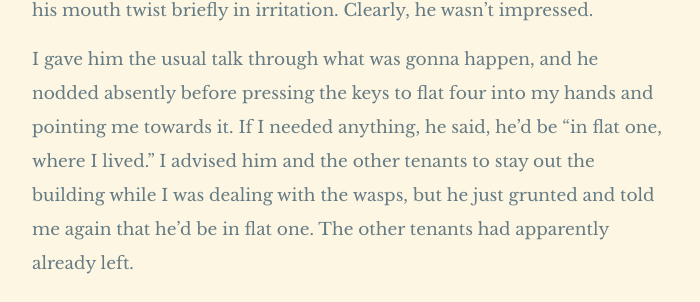
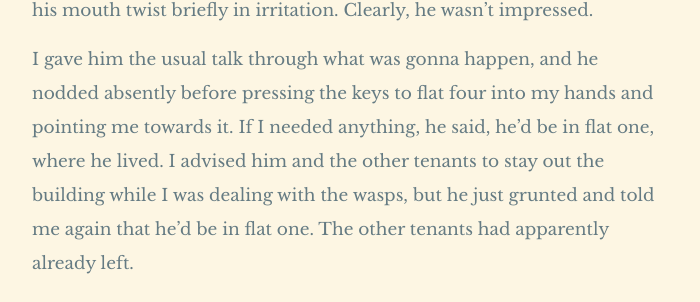
Before and after one commit to Snarp/magnus_archives_transcripts, a Jekyll site: the page built from _posts/2017-03-08-055.md, in a window 1280 px wide and 900 px high, scrolled down 8174 px. Shown: the part 211-513 px from the top of the window, without its empty margins (289-989 px from the left). Built offline with Jekyll 4.4.1, drawn with Linux system fonts in a browser that asks for light colours; some web fonts are replaced; some of the changed text lies outside the part shown.

Commit message:
[Savescum auto-commit.]

```diff
--- a/_posts/2017-03-08-055.md
+++ b/_posts/2017-03-08-055.md
@@ -172,7 +172,7 @@
 
 The landlord's name was Arthur Nolan. He was a short man with a constant scowl, thinning white hair, and a well-chewed cigar. It looked like his denim shirt had once contained quite an athletic build, but it had long since sailed. He looked me up and down as I left my van, and I saw his mouth twist briefly in irritation. Clearly, he wasn't impressed.
 
-I gave him the usual talk through what was gonna happen, and he nodded absently before pressing the keys to flat four into my hands and pointing me towards it. If I needed anything, he said, he'd be "in flat one, where I lived." I advised him and the other tenants to stay out the building while I was dealing with the wasps, but he just grunted and told me again that he'd be in flat one. The other tenants had apparently already left.
+I gave him the usual talk through what was gonna happen, and he nodded absently before pressing the keys to flat four into my hands and pointing me towards it. If I needed anything, he said, he'd be in flat one, where he lived. I advised him and the other tenants to stay out the building while I was dealing with the wasps, but he just grunted and told me again that he'd be in flat one. The other tenants had apparently already left.
 
 I loaded up on insecticide and headed in. It was a lot quieter than I expected. By the time I was outside flat four, I would normally have expected to be hearing the buzzing sound of wasps, but the evening was quiet. I opened the door slowly - no sudden movements that might alarm anything on the other side - but again the flat seemed to be empty.
 
@@ -256,9 +256,7 @@
 
 I... I don't have much to report, actually. It's been Halloween week, which means the research department is always inundated with statements. Most of them are patently false, but the volume means that they've called in the archive to assist with the overflow.
 
-It's... been nice, actually. Disproving piles of nonsense felt good, like real work, not just driving myself to distraction with conspiracy theories and paranoia. I even got a good night's sleep.
-
-I miss those days.
+It's... been nice, actually. Disproving piles of nonsense felt good, like real work, not just driving myself to distraction with conspiracy theories and paranoia. I even got a good night's sleep. I miss those days.
 
 End supplemental.
 
```
Also changed, not shown: other parts of _posts/2017-03-08-055.md (+3 -3 lines).
